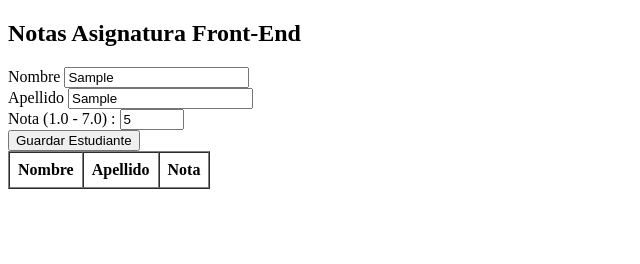
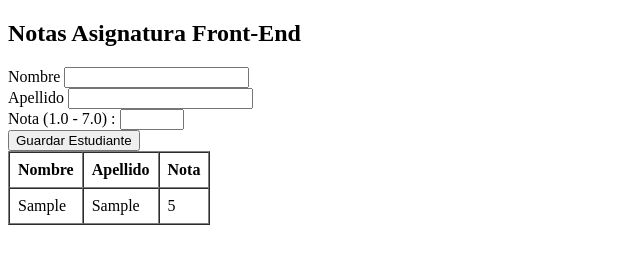
Before and after one commit to aiiongc/proyecto_js_050525, a plain HTML site: page index.html in a window 1280 px wide. Both pictures are taken after typing "Sample", "Sample", "5" into the empty fields and a click on the button "Guardar Estudiante". Shown: the whole page, without its empty margins (0-640 px from the left). Drawn offline with Linux system fonts and the light colour scheme.

Commit message:
arreglotabla

```diff
--- a/index.html
+++ b/index.html
@@ -23,7 +23,7 @@
         <button type="submit">Guardar Estudiante</button>
     </form>
 
-    <table id="studensTable"  border=1 cellpadding="8" cellspacing="0">
+    <table id="studentsTable"  border=1 cellpadding="8" cellspacing="0">
         <thread>
             <tr>
                 <th>Nombre</th>
--- a/script.js
+++ b/script.js
@@ -1,6 +1,7 @@
 // Se necesita capturar, pasar el dato del formulario y guardarlo en un array
 const students=[];
 
+const tableBody=document.querySelector("#studentsTable tbody");
 // Se coloca ID del formulario
 // addEventListener escucha cuando alguien hace click en el boton submit
 document.getElementById("studentForm").addEventListener("submit",function(e){
@@ -21,9 +22,8 @@ document.getElementById("studentForm").addEventListener("submit",function(e){
 
     const student={name,lastName,grade};
     students.push(student);
-    addStudentToTable(student);
-    console.log(students)
-
+    addStudentToTable(student)
+    //console.log(students)
     this.reset();
 
 });
@@ -33,6 +33,6 @@ function addStudentToTable(student){
     row.innerHTML=
     `<td>${student.name}</td>
     <td>${student.lastName}</td>
-    <td>${student.grade.toFixed(1)}</td>`;
+    <td>${student.grade}</td>`;
     tableBody.appendChild(row);
 }
```
